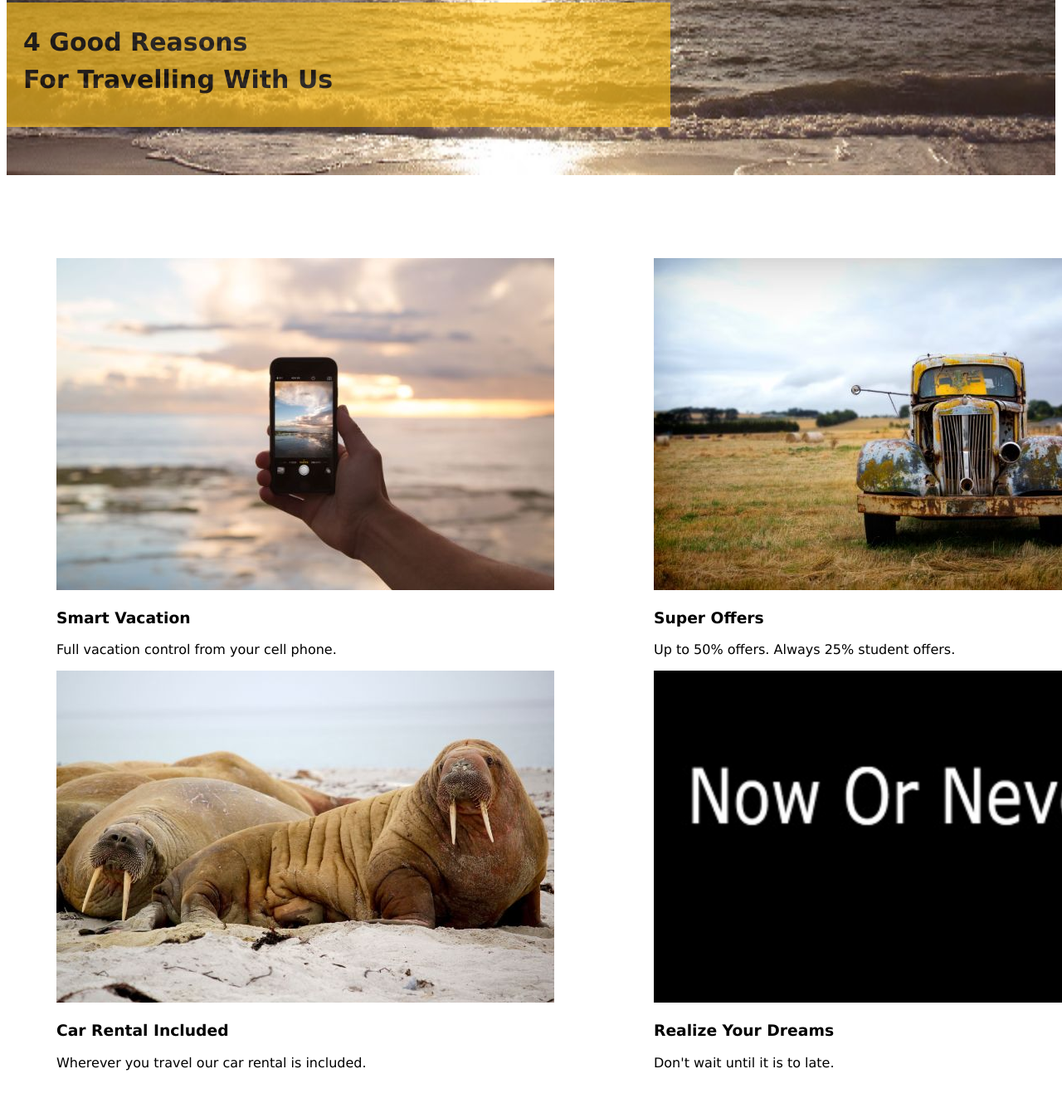
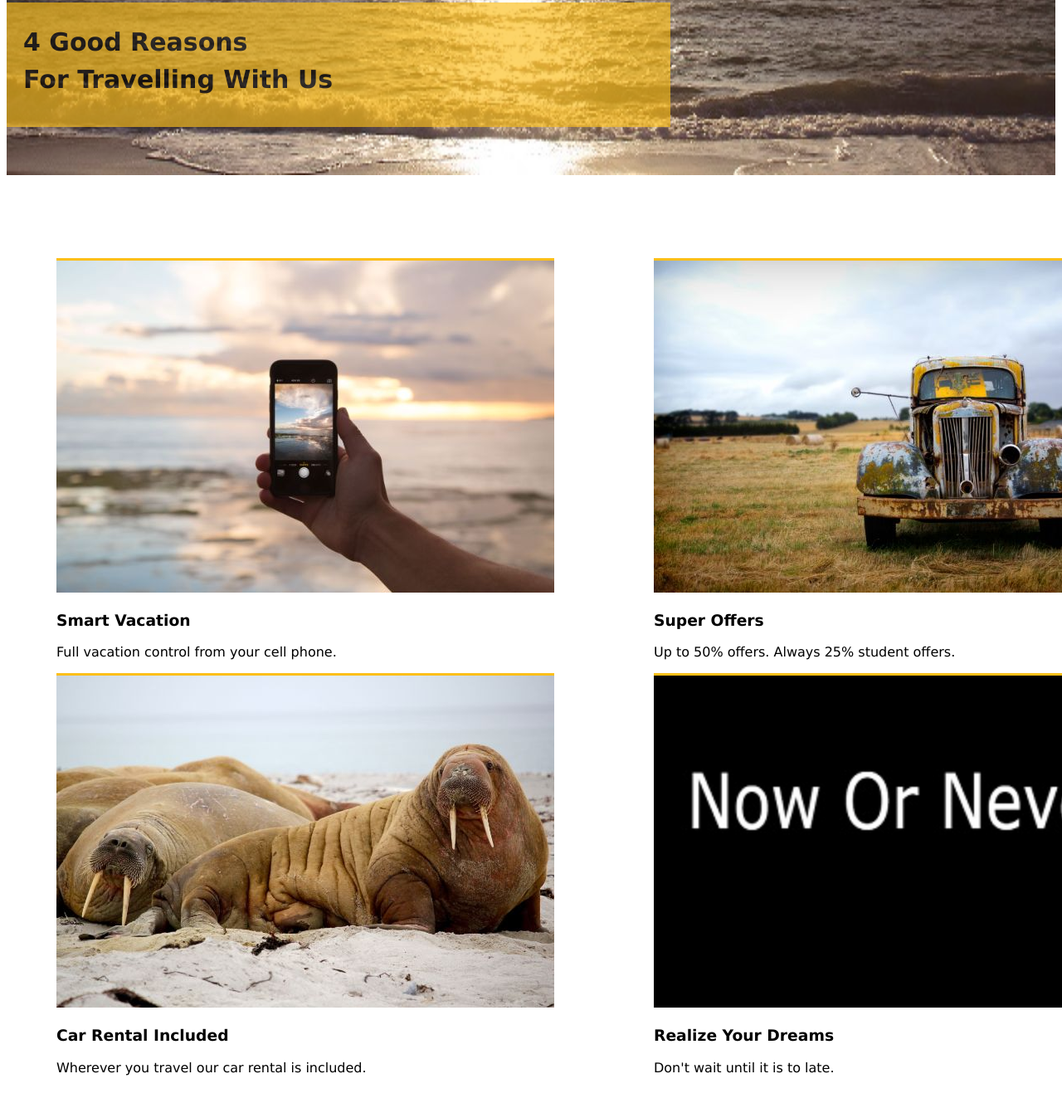
Before and after one commit to mrabdsaif/Template-2-beach, a plain HTML site: page index.html in a window 1280 px wide. Shown: the part 647-1982 px from the top of the page at 83% size. Drawn offline with Linux system fonts and the light colour scheme.

Commit message:
template-beach

```diff
--- a/Style.css
+++ b/Style.css
@@ -27,7 +27,21 @@ margin-left: 20px;
     flex: 50%;
     padding: 60px;
 }
+#img1{
+    border-top-style: solid;
+    border-top-color: rgb(252, 191, 25);
+}
+#img2{
+    border-top-style: solid;
+    border-top-color: rgb(252, 191, 25);
+}
+#img3{
+    border-top-style: solid;
+    border-top-color: rgb(252, 191, 25);
+}
 #img4{
     width: 600px;
     height: 400px;
+    border-top-style: solid;
+    border-top-color: rgb(252, 191, 25);
 }
--- a/index.html
+++ b/index.html
@@ -20,16 +20,16 @@
             <br>
             <div class="twocolumns">
                 <div class="columns">
-                    <img src="img/beach (1).jpg" alt="">
+                    <img id="img1" src="img/beach (1).jpg" alt="">
                     <h3>Smart Vacation</h3>
                     <p>Full vacation control from your cell phone.</p>
 
-                    <img src="img/beach2.jpg" alt="">
+                    <img id="img2" src="img/beach2.jpg" alt="">
                     <h3>Car Rental Included</h3>
                     <p>Wherever you travel our car rental is included.</p>
                 </div>
                 <div class="columns">
-                    <img src="img/beach3.jpg" alt="">
+                    <img id="img3" src="img/beach3.jpg" alt="">
                     <h3>Super Offers</h3>
                     <p>Up to 50% offers. Always 25% student offers.</p>
 
```
